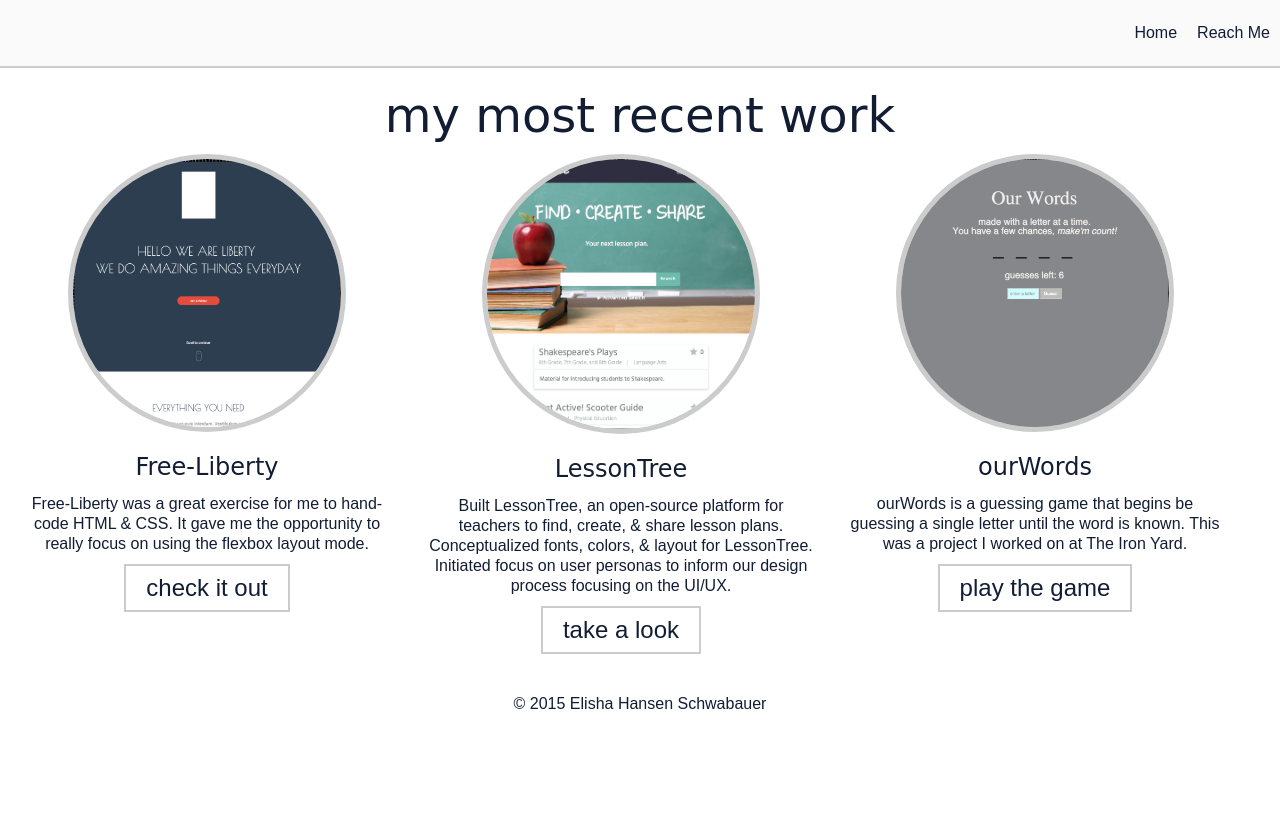
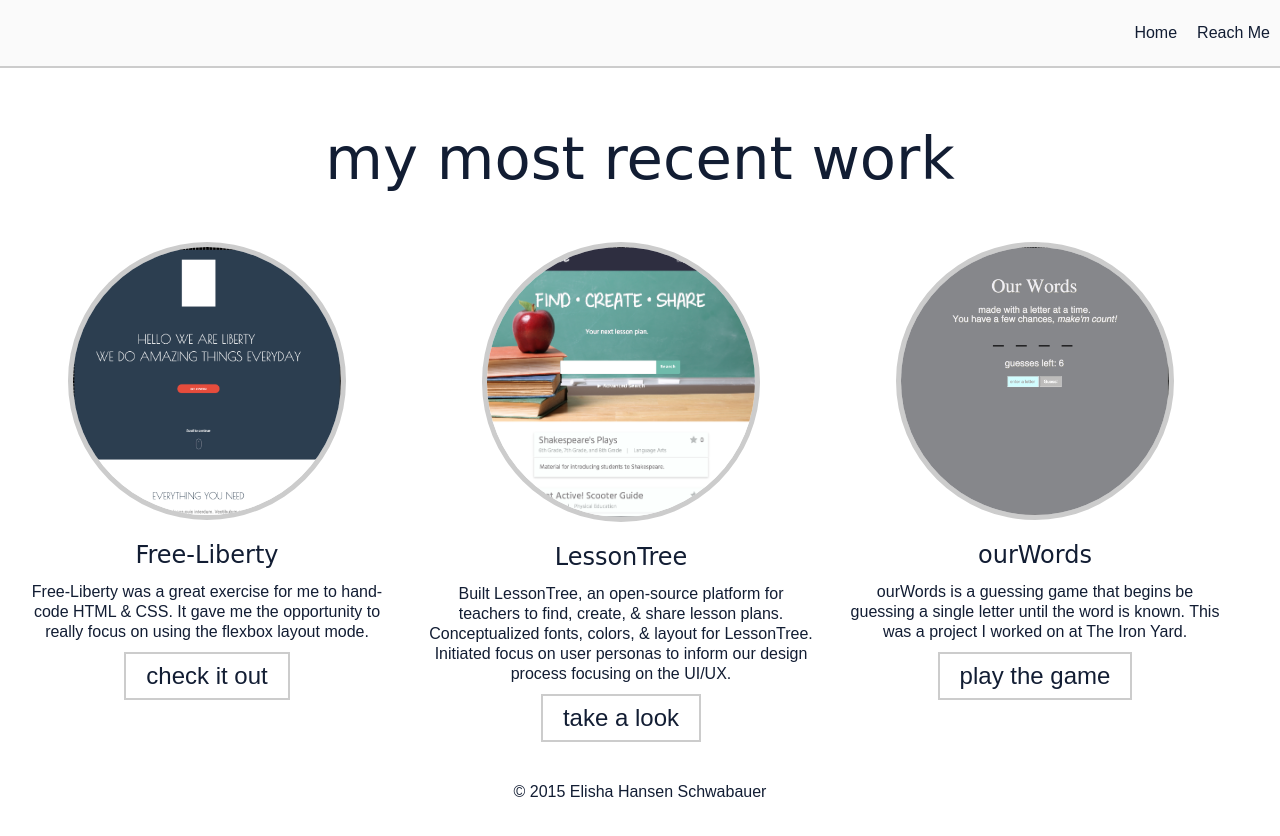
Before and after one commit to Elishala/another-view, a plain HTML site: page index.html in a window 1280 px wide. Before the commit the page ends 800 px from the top, so only its background shows below. Drawn offline with Linux system fonts and the light colour scheme; a web font is replaced by a local one.

Commit message:
enlarged the h1 and added padding

```diff
--- a/css/styles.css
+++ b/css/styles.css
@@ -10,8 +10,9 @@ h1, h2, h3, h4, h5 {
 }
 
 h1 {
-  font-size: 3em;
+  font-size: 3.7em;
   color: #121D33;
+  padding: 3%;
 }
 
 p {
```
